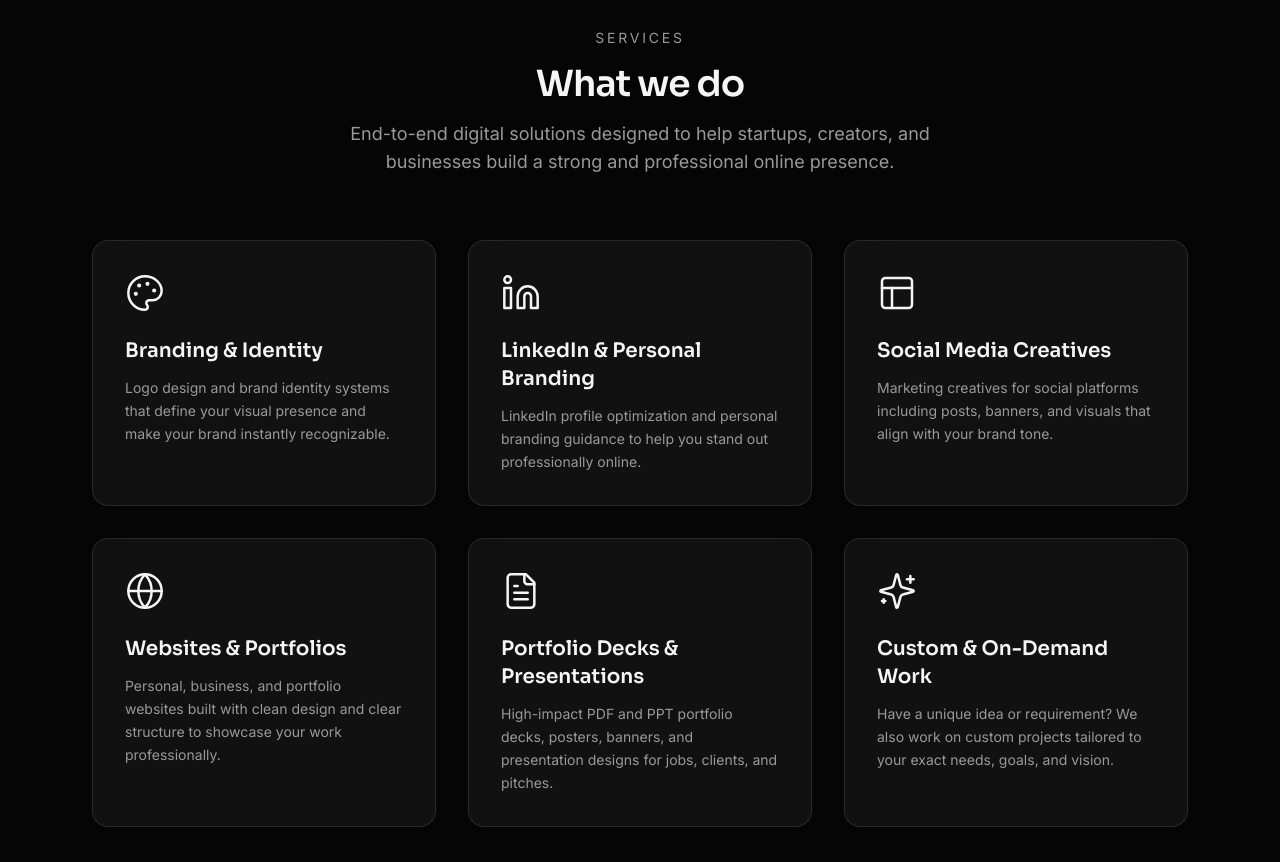
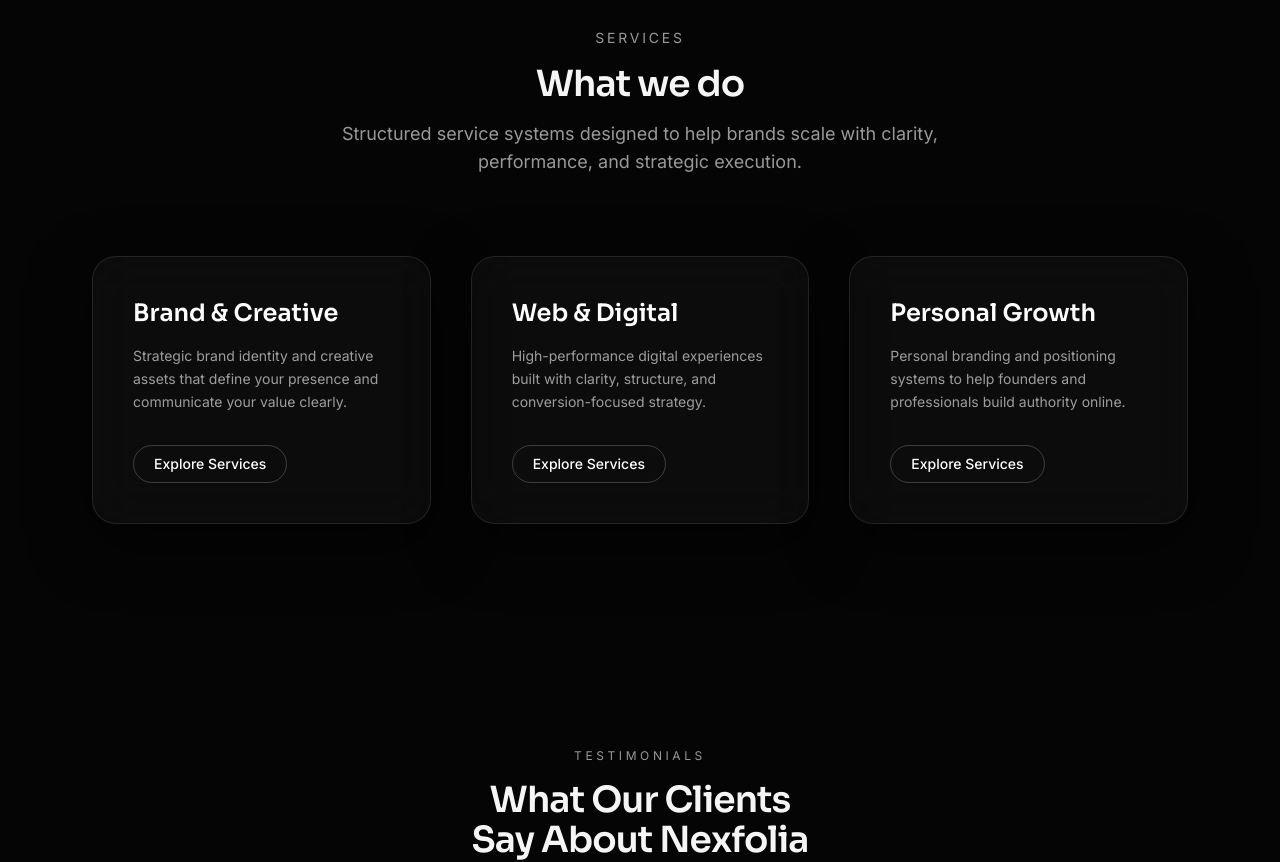
Before and after one commit to rparihar0303-prog/nexfolia-portfolio, a React (Vite) app: page / in a window 1280 px wide. Shown: the part 900-1762 px from the top of the page. Built offline with nearby package versions, Linux system fonts and the light colour scheme; the HTML template or start-up script is replaced by a standard one.

Commit message:
add portfolio website

```diff
--- a/src/components/Footer.tsx
+++ b/src/components/Footer.tsx
@@ -71,19 +71,19 @@ const Footer = () => {
 
             <div className="space-y-3 text-sm text-muted-foreground">
               <a href="#services" className="block hover:text-foreground transition">
-                Websites & Portfolios
+                Branding & Identity
               </a>
               <a href="#services" className="block hover:text-foreground transition">
-                Portfolio Decks & Presentations
-              </a>
-              <a href="#services" className="block hover:text-foreground transition">
-                Branding & Identity
+                LinkedIn & Personal Branding
               </a>
               <a href="#services" className="block hover:text-foreground transition">
                 Social Media Creatives
               </a>
               <a href="#services" className="block hover:text-foreground transition">
-                LinkedIn & Personal Branding
+                Websites & Portfolios
+              </a>
+              <a href="#services" className="block hover:text-foreground transition">
+                Portfolio Decks & Presentations
               </a>
             </div>
           </div>
--- a/src/components/ServicesSection.tsx
+++ b/src/components/ServicesSection.tsx
@@ -1,6 +1,5 @@
-import { motion } from "framer-motion";
-import { useRef } from "react";
-import { useInView } from "framer-motion";
+import { motion, AnimatePresence, useInView } from "framer-motion";
+import { useRef, useState } from "react";
 import {
   Globe,
   Layout,
@@ -10,48 +9,66 @@ import {
   Sparkles,
 } from "lucide-react";
 
-const services = [
+/* =============================
+   SUB SERVICES (Your Current Cards)
+============================= */
+
+const serviceGroups = [
+  {
+    title: "Brand & Creative",
+    description:
+      "Strategic brand identity and creative assets that define your presence and communicate your value clearly.",
+    services: [
       {
         icon: Palette,
         title: "Branding & Identity",
-    description:
-      "Logo design and brand identity systems that define your visual presence and make your brand instantly recognizable.",
-  },
-  {
-    icon: Linkedin,
-    title: "LinkedIn & Personal Branding",
-    description:
-      "LinkedIn profile optimization and personal branding guidance to help you stand out professionally online.",
       },
       {
         icon: Layout,
         title: "Social Media Creatives",
-    description:
-      "Marketing creatives for social platforms including posts, banners, and visuals that align with your brand tone.",
-  },
-  {
-    icon: Globe,
-    title: "Websites & Portfolios",
-    description:
-      "Personal, business, and portfolio websites built with clean design and clear structure to showcase your work professionally.",
       },
       {
         icon: FileText,
         title: "Portfolio Decks & Presentations",
+      },
+    ],
+  },
+  {
+    title: "Web & Digital",
     description:
-      "High-impact PDF and PPT portfolio decks, posters, banners, and presentation designs for jobs, clients, and pitches.",
+      "High-performance digital experiences built with clarity, structure, and conversion-focused strategy.",
+    services: [
+      {
+        icon: Globe,
+        title: "Websites & Portfolios",
       },
       {
         icon: Sparkles,
         title: "Custom & On-Demand Work",
+      },
+    ],
+  },
+  {
+    title: "Personal Growth",
     description:
-      "Have a unique idea or requirement? We also work on custom projects tailored to your exact needs, goals, and vision.",
+      "Personal branding and positioning systems to help founders and professionals build authority online.",
+    services: [
+      {
+        icon: Linkedin,
+        title: "LinkedIn & Personal Branding",
+      },
+    ],
   },
 ];
 
 const ServicesSection = () => {
   const ref = useRef(null);
   const isInView = useInView(ref, { once: true, margin: "-100px" });
+  const [activeIndex, setActiveIndex] = useState<number | null>(null);
+
+  const toggleCard = (index: number) => {
+    setActiveIndex(activeIndex === index ? null : index);
+  };
 
   return (
     <motion.section
@@ -63,55 +80,82 @@ const ServicesSection = () => {
       className="section-spacing"
     >
       <div className="section-container">
+
         {/* Header */}
-        <motion.div
-          initial={{ opacity: 0, y: 30 }}
-          animate={isInView ? { opacity: 1, y: 0 } : {}}
-          transition={{ duration: 0.6 }}
-          className="text-center mb-16"
-        >
+        <div className="text-center mb-20">
           <p className="text-sm uppercase tracking-[0.2em] text-muted-foreground mb-4">
             Services
           </p>
           <h2 className="heading-section mb-4">What we do</h2>
           <p className="text-lg text-muted-foreground max-w-2xl mx-auto">
-            End-to-end digital solutions designed to help startups, creators,
-            and businesses build a strong and professional online presence.
+            Structured service systems designed to help brands scale with clarity,
+            performance, and strategic execution.
           </p>
-        </motion.div>
+        </div>
 
-        {/* Cards */}
-        <div className="grid md:grid-cols-2 lg:grid-cols-3 gap-8">
-          {services.map((service, index) => (
+        {/* OUTER MAIN CARDS */}
+        <div className="grid md:grid-cols-2 lg:grid-cols-3 gap-10">
+
+          {serviceGroups.map((group, index) => (
             <motion.div
-              key={service.title}
+              key={group.title}
+              layout
               initial={{ opacity: 0, y: 30 }}
               animate={isInView ? { opacity: 1, y: 0 } : {}}
-              transition={{ duration: 0.4, delay: index * 0.08 }}
-              whileHover={{
-                y: -6,
-                boxShadow: "0 12px 32px rgba(255,255,255,0.15)",
-              }}
-              className="h-full rounded-2xl
-              bg-white/5 backdrop-blur-xl
-              border border-white/10
-              p-8 flex flex-col"
+              transition={{ duration: 0.4, delay: index * 0.1 }}
+              className="rounded-3xl border border-white/10 bg-white/[0.03] backdrop-blur-xl p-10 shadow-[0_20px_60px_rgba(0,0,0,0.6)]"
+            >
+              {/* Outer Card Title */}
+              <h3 className="text-2xl font-semibold text-white mb-4">
+                {group.title}
+              </h3>
+
+              <p className="text-white/60 mb-8 text-sm leading-relaxed">
+                {group.description}
+              </p>
+
+              <button
+                onClick={() => toggleCard(index)}
+                className="text-sm font-medium text-white border border-white/20 px-5 py-2 rounded-full hover:bg-white/10 transition"
+              >
+                {activeIndex === index ? "Close" : "Explore Services"}
+              </button>
+
+              {/* INNER CARDS */}
+              <AnimatePresence>
+                {activeIndex === index && (
+                  <motion.div
+                    initial={{ opacity: 0, height: 0 }}
+                    animate={{ opacity: 1, height: "auto" }}
+                    exit={{ opacity: 0, height: 0 }}
+                    transition={{ duration: 0.5 }}
+                    className="overflow-hidden mt-10"
+                  >
+                    <div className="space-y-6">
+                      {group.services.map((service, i) => (
+                        <div
+                          key={i}
+                          className="flex items-center gap-4 border border-white/10 rounded-xl p-4 bg-white/[0.02]"
                         >
                           <service.icon
-                className="w-10 h-10 text-foreground mb-6"
+                            className="w-6 h-6 text-white/70"
                             strokeWidth={1.5}
                           />
+                          <span className="text-white/80 text-sm font-medium">
+                            {service.title}
+                          </span>
+                        </div>
+                      ))}
+                    </div>
+                  </motion.div>
+                )}
+              </AnimatePresence>
 
-              <h3 className="text-xl font-semibold text-foreground mb-3">
-                {service.title}
-              </h3>
-
-              <p className="text-muted-foreground leading-relaxed text-sm">
-                {service.description}
-              </p>
             </motion.div>
           ))}
+
         </div>
+
       </div>
     </motion.section>
   );
--- a/src/components/TestimonialsSection.tsx
+++ b/src/components/TestimonialsSection.tsx
@@ -38,10 +38,9 @@ const Testimonials = () => {
             Testimonials
           </p>
 
-          <h2 className="text-3xl sm:text-4xl md:text-5xl font-semibold leading-tight">
-            What Our Clients <br className="hidden sm:block" />
-            Say About Nexfolia
-          </h2>
+        <h2 className="heading-section mb-4">
+        What Our Clients <br /> Say About Nexfolia
+        </h2>
         </motion.div>
 
         {/* Grid */}
--- a/src/pages/ProjectsPage.tsx
+++ b/src/pages/ProjectsPage.tsx
@@ -40,6 +40,20 @@ const projectsData = {
             live: "https://rohit-parihar-portfolio.vercel.app/",
         },
     ],
+    websites: [
+    {
+        title: "Startup Website",
+        description:
+            "A clean and scalable website built for early-stage startups to present ideas, build trust, and convert visitors.",
+        tech: ["React", "Tailwind", "Framer Motion"],
+        images: [
+            "/startup1.png",
+            "/startup2.png",
+            "/startup3.png"
+        ],
+        live: "https://supeeb-website.vercel.app/",
+    },
+],
 
 };
 
```
Lines whose indentation alone changed are shown as unchanged.
